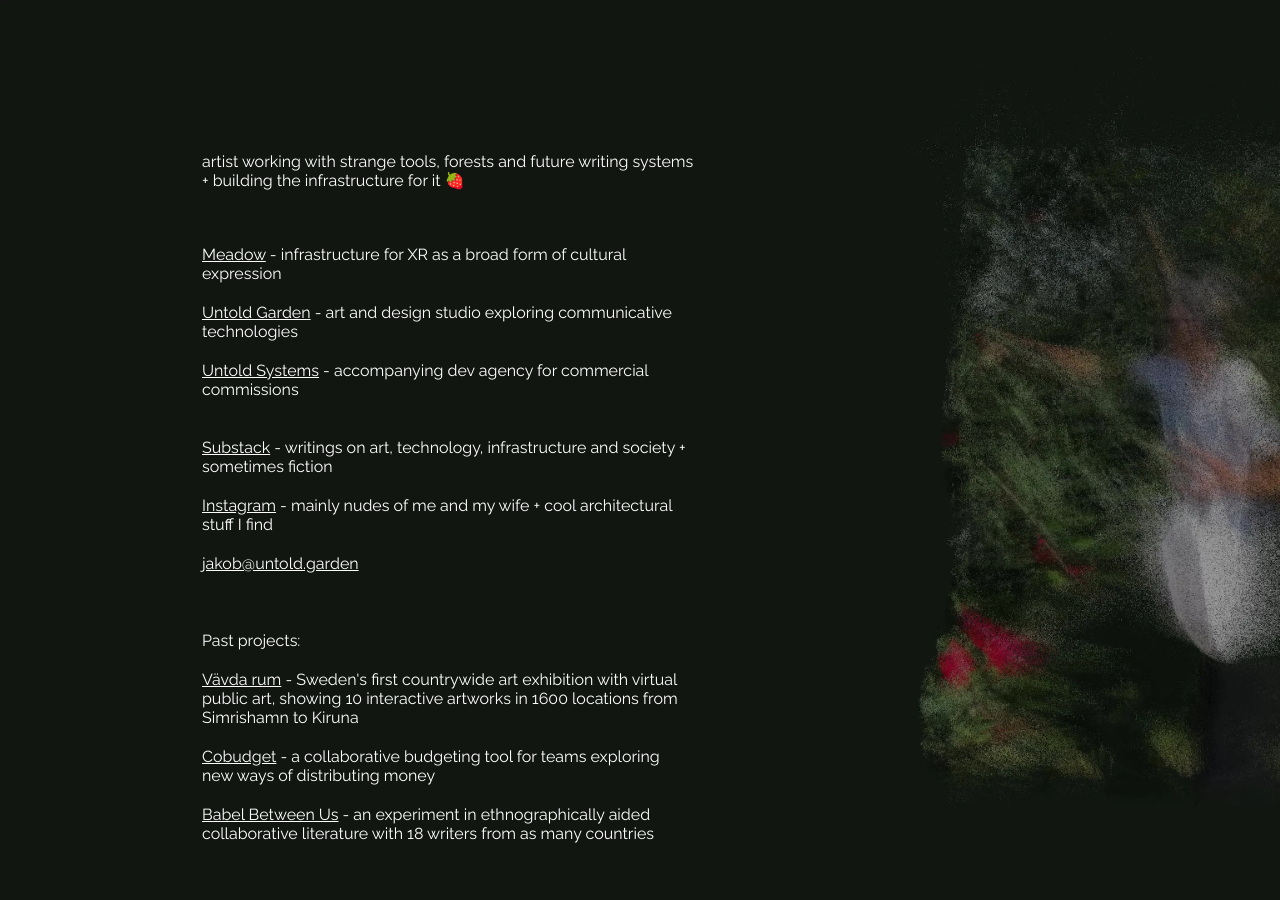
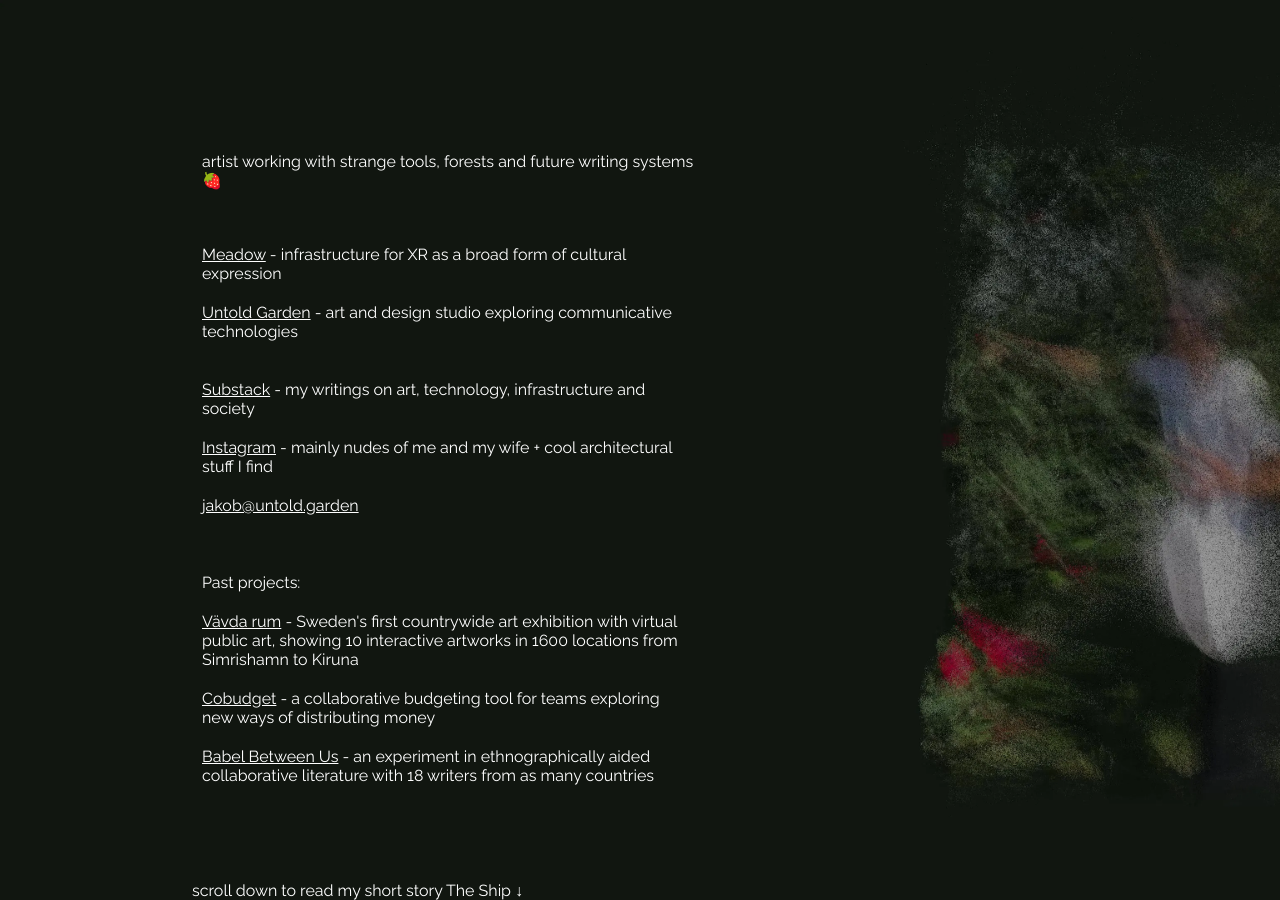
Before and after one commit to skoteskote/site, a Jekyll site: the page built from index.markdown, in a window 1280 px wide and 900 px high. Built offline with Jekyll 4.4.1, drawn with Linux system fonts in a browser that asks for light colours.

Commit message:
update website

```diff
--- a/_layouts/default.html
+++ b/_layouts/default.html
@@ -243,13 +243,12 @@
         <div class="main-content">
         <div class="links-section">
             <ul>
-                <li><p>artist working with strange tools, forests and future writing systems + building the infrastructure for it 🍓</p></li>
+                <li><p>artist working with strange tools, forests and future writing systems 🍓</p></li>
                 <br>
                 <li><a href="https://meadow.space/" target="_blank">Meadow</a> - infrastructure for XR as a broad form of cultural expression</li>
                 <li><a href="https://www.untold.garden/" target="_blank">Untold Garden</a> - art and design studio exploring communicative technologies</li>
-                <li><a href="https://untold.systems/" target="_blank">Untold Systems</a> - accompanying dev agency for commercial commissions</li>
                 <br>
-                <li><a href="https://jakobskote.substack.com/" target="_blank">Substack</a> - writings on art, technology, infrastructure and society + sometimes fiction</li>
+                <li><a href="https://jakobskote.substack.com/" target="_blank">Substack</a> - my writings on art, technology, infrastructure and society</li>
                 <li><a href="https://www.instagram.com/jakobskote/" target="_blank">Instagram</a> - mainly nudes of me and my wife + cool architectural stuff I find</li>
                 <li><a href="mailto:jakob@untold.garden" target="_blank">jakob@untold.garden</a></li>
                 <br>
```
